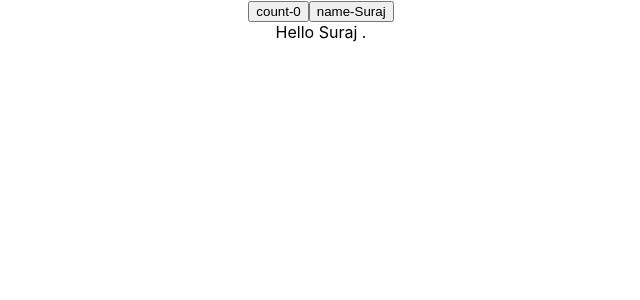
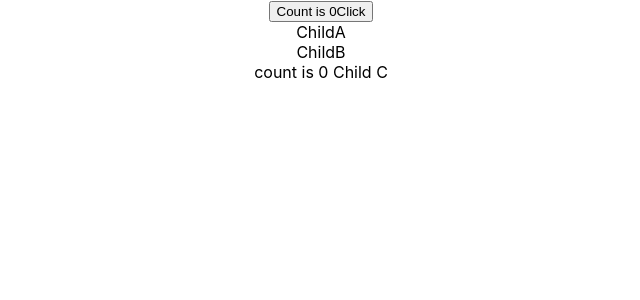
Before and after one commit to thesurajkmr/Learning, a React (Create React App) app in the folder react-render/: page / in a window 1280 px wide. Shown: the top 300 px of the page, without its empty margins (319-959 px from the left). Built offline with nearby package versions, Linux system fonts and the light colour scheme.

Commit message:
render14

```diff
--- a/react-render/src/App.js
+++ b/react-render/src/App.js
@@ -1,10 +1,13 @@
 import "./App.css";
-import { ParentFour } from "./components/Incorrect Optimization/ParentFour";
+import React from "react";
+import { ContextParent } from "./components/Context/ContextParent";
+
+
 
 function App() {
   return (
     <div className="App">
-      <ParentFour/>
+      <ContextParent/>
     </div>
   );
 }
--- /dev/null
+++ b/react-render/src/components/Context/ContextChildren.js
@@ -0,0 +1,50 @@
+import React, { useContext } from "react";
+import { CountContext } from "./ContextParent";
+
+export const ChildA = () => {
+  console.log("Child A render");
+  return (
+    <>
+      <div>ChildA</div>
+      <ChildB />
+    </>
+  );
+};
+
+export const ChildB = () => {
+  console.log("Child B render");
+  return (
+    <>
+      <div>ChildB</div>
+      <ChildC />
+    </>
+  );
+};
+
+export const ChildC = () => {
+  const count = useContext(CountContext);
+  console.log("Child C render");
+  return <div>count is {count} Child C</div>;
+};
+
+
+// react sees that the parent component have been flagged
+// when it is rendering the parent component, it sees that the
+// it also contains a context provider , it then checks to see that
+// if the context provider has been given a new value , since
+// we increment the count value the parent component
+// has indeed been given a new value, react will make a note
+// to re render all the components that consume the re render value
+// react travels down to child c, and when it encounters child c,
+// it re renders the child component
+
+// but this is not how it works
+// this is because when a parent component re renders
+// all its children component re renders
+// infact the child c was re rendered, because the parent component re rendered,
+// and not necessarily the value was changed
+
+// context helps us solve the problem of props dealing
+// so we dont have to specify props through every nested componnent
+// but when it comes to context and the re rendering behavior,
+// it is not the most helpful
--- /dev/null
+++ b/react-render/src/components/Context/ContextParent.js
@@ -0,0 +1,14 @@
+import React, {useState} from 'react'
+import { ChildA} from './ContextChildren';
+export const CountContext=React.createContext();
+const CountProvider=CountContext.Provider;
+export const ContextParent = () => {
+    const [count, setcount] = useState(0);
+    console.log("Context Parent Render");
+    return <>
+    <button onClick={()=>setcount(count+1)}>Count is {count}Click</button>
+    <CountProvider value={count}>
+        <ChildA/>
+    </CountProvider>
+    </>
+}
```
